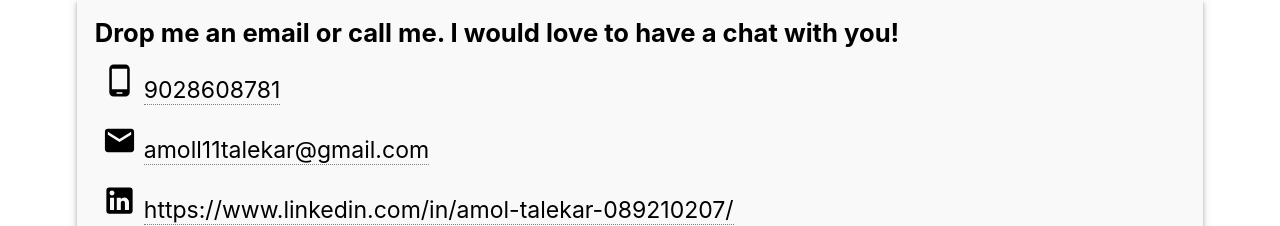
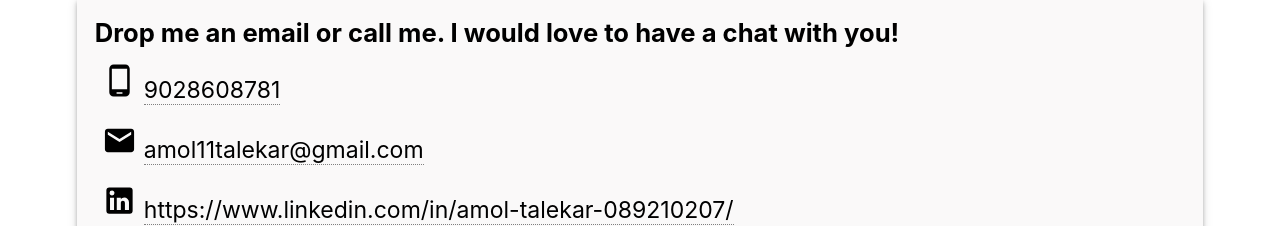
Before and after one commit to Amol-Talekar/Portfolio-Netlify, a React (Create React App) app: page / in a window 1280 px wide. Shown: the part 3435-3661 px from the top of the page. Built offline with nearby package versions, Linux system fonts and the light colour scheme.

Commit message:
portfolio netlify

```diff
--- a/package.json
+++ b/package.json
@@ -1,4 +1,5 @@
 {
+  "homepage":".",
   "name": "portfolio-netlify",
   "version": "0.1.0",
   "private": true,
--- a/src/Components/Home.jsx
+++ b/src/Components/Home.jsx
@@ -172,7 +172,7 @@ const Home = () => {
                 </div>
                 <div className={styles.contactSingleDiv}>
                     <EmailIcon fontSize="large" />
-                    <span className={styles.contactClass}>amoll11talekar@gmail.com</span>
+                    <span className={styles.contactClass}>amol11talekar@gmail.com</span>
                 </div>
                 <div className={styles.contactSingleDiv}>
                     <LinkedInIcon fontSize="large"/>
--- a/src/Components/Home.module.css
+++ b/src/Components/Home.module.css
@@ -157,4 +157,8 @@
          grid-template-columns: 1fr 1fr ;
 
      }
+     .resumeImgClass{
+        height: 9vw;
+
+     }
   }
```
